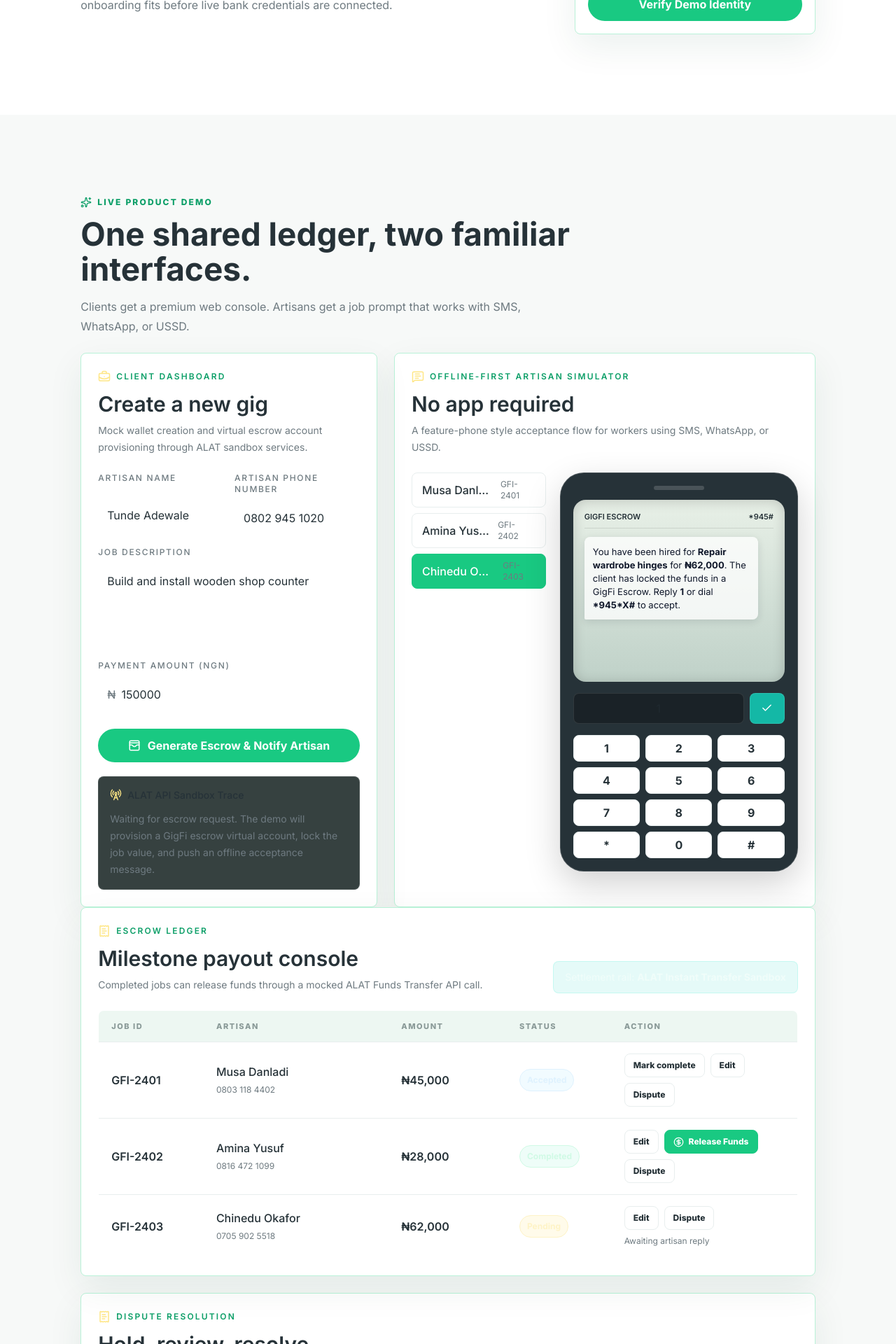
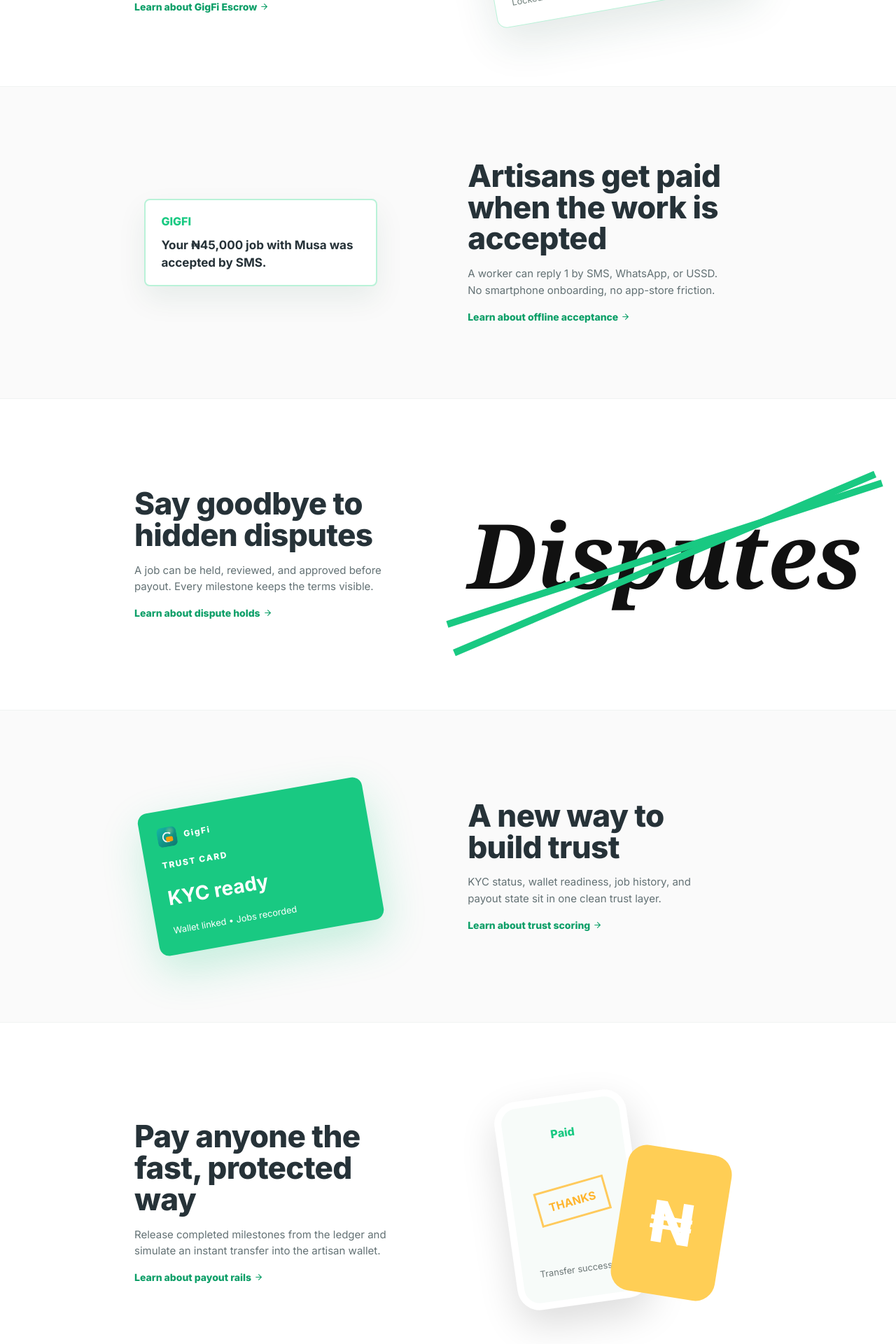
Before and after one commit to 0xNexuz/gigfi, a React (Vite) app: page / in a window 1280 px wide. Shown: the part 1260-3180 px from the top of the page at 70% size. Built offline with nearby package versions, Linux system fonts and the light colour scheme.

Commit message:
Add reference-style feature landing sections

```diff
--- a/src/main.jsx
+++ b/src/main.jsx
@@ -279,7 +279,7 @@
         <SiteNav />
         <Hero lockedValue={lockedValue} paidValue={paidValue} />
         <ProofStrip />
-        <AuthKycPanel user={user} onVerify={verifyDemoUser} />
+        <ReferenceFeatureSections />
 
         <section id="demo" className="site-section">
           <div className="section-heading">
@@ -319,6 +319,7 @@
           <DisputeCenter disputes={disputes} onResolveDispute={resolveDispute} />
         </section>
 
+        <AuthKycPanel user={user} onVerify={verifyDemoUser} />
         <WorkflowSection />
         <IntegrationSection />
         <UseCaseSection />
@@ -447,6 +448,148 @@
         </div>
       ))}
     </section>
+  );
+}
+
+function ReferenceFeatureSections() {
+  return (
+    <section className="reference-story" aria-label="GigFi product benefits">
+      <FeatureBand
+        title="Escrow fee-free for everyday gigs"
+        copy="Create protected job payments for carpenters, plumbers, and market runners with a virtual escrow record for every job."
+        link="Learn about GigFi Escrow"
+        visual={<EscrowCardVisual />}
+      />
+      <FeatureBand
+        flip
+        title="Artisans get paid when the work is accepted"
+        copy="A worker can reply 1 by SMS, WhatsApp, or USSD. No smartphone onboarding, no app-store friction."
+        link="Learn about offline acceptance"
+        visual={<NotificationVisual />}
+      />
+      <FeatureBand
+        title="Say goodbye to hidden disputes"
+        copy="A job can be held, reviewed, and approved before payout. Every milestone keeps the terms visible."
+        link="Learn about dispute holds"
+        visual={<FeesVisual />}
+      />
+      <FeatureBand
+        flip
+        title="A new way to build trust"
+        copy="KYC status, wallet readiness, job history, and payout state sit in one clean trust layer."
+        link="Learn about trust scoring"
+        visual={<TrustCardVisual />}
+      />
+      <FeatureBand
+        title="Pay anyone the fast, protected way"
+        copy="Release completed milestones from the ledger and simulate an instant transfer into the artisan wallet."
+        link="Learn about payout rails"
+        visual={<PhonePayVisual />}
+      />
+      <FeatureBand
+        flip
+        title="Make job records work harder"
+        copy="Every job creates a reusable receipt trail for repeat hiring, dispute review, and future financing signals."
+        link="Learn about job records"
+        visual={<ApyVisual />}
+      />
+      <FeatureBand
+        title="Stay in control with alerts"
+        copy="Clients can track accepted, completed, disputed, and paid jobs from one lightweight ledger."
+        link="Learn about job alerts"
+        visual={<AlertVisual />}
+      />
+      <FeatureBand
+        flip
+        title="Security & support you can trust"
+        copy="The prototype separates mocked bank calls into an adapter layer, so real credentials can move server-side later."
+        link="Read the docs"
+        visual={<SecurityVisual />}
+      />
+    </section>
+  );
+}
+
+function FeatureBand({ title, copy, link, visual, flip = false }) {
+  return (
+    <article className={`feature-band ${flip ? 'feature-band-flip' : ''}`}>
+      <div className="feature-copy">
+        <h2>{title}</h2>
+        <p>{copy}</p>
+        <a href={link === 'Read the docs' ? '/docs' : '/#demo'}>{link} <ArrowRight size={13} /></a>
+      </div>
+      <div className="feature-visual">{visual}</div>
+    </article>
+  );
+}
+
+function EscrowCardVisual() {
+  return (
+    <div className="mini-bank-card white-card">
+      <Logo />
+      <span>VIRTUAL ESCROW</span>
+      <b>NGN 150,000</b>
+      <small>Locked until milestone approval</small>
+    </div>
+  );
+}
+
+function NotificationVisual() {
+  return (
+    <div className="notification-card">
+      <span>GIGFI</span>
+      <p>Your ₦45,000 job with Musa was accepted by SMS.</p>
+    </div>
+  );
+}
+
+function FeesVisual() {
+  return <div className="fees-script">Disputes</div>;
+}
+
+function TrustCardVisual() {
+  return (
+    <div className="mini-bank-card green-card">
+      <Logo />
+      <span>TRUST CARD</span>
+      <b>KYC ready</b>
+      <small>Wallet linked • Jobs recorded</small>
+    </div>
+  );
+}
+
+function PhonePayVisual() {
+  return (
+    <div className="phone-pay-visual">
+      <div className="pay-phone">
+        <span>Paid</span>
+        <b>THANKS</b>
+        <small>Transfer successful</small>
+      </div>
+      <div className="pay-note">₦</div>
+    </div>
+  );
+}
+
+function ApyVisual() {
+  return <div className="apy-visual">1<span> Job ID</span></div>;
+}
+
+function AlertVisual() {
+  return (
+    <div className="alert-stack">
+      <div><span>Acceptance alerts</span><b /></div>
+      <div><span>Dispute alerts</span><b /></div>
+    </div>
+  );
+}
+
+function SecurityVisual() {
+  return (
+    <div className="security-visual">
+      <div className="lock-body" />
+      <div className="lock-loop" />
+    </div>
   );
 }
 
--- a/src/styles.css
+++ b/src/styles.css
@@ -263,6 +263,290 @@
   border: 1px solid rgba(255, 255, 255, .1);
   border-radius: 8px;
   background: rgba(255, 255, 255, .1);
+}
+
+.reference-story {
+  background: #fff;
+}
+
+.feature-band {
+  display: grid;
+  grid-template-columns: minmax(280px, .86fr) minmax(320px, 1fr);
+  gap: clamp(34px, 9vw, 130px);
+  align-items: center;
+  min-height: 430px;
+  padding: clamp(70px, 8vw, 116px) clamp(22px, 15vw, 225px);
+  border-bottom: 1px solid #f0f3f2;
+}
+
+.feature-band:nth-child(even) {
+  background: #fafafa;
+}
+
+.feature-band-flip .feature-copy {
+  order: 2;
+}
+
+.feature-band-flip .feature-visual {
+  order: 1;
+}
+
+.feature-copy h2 {
+  max-width: 390px;
+  margin: 0;
+  color: var(--gigfi-ink);
+  font-size: clamp(31px, 4vw, 44px);
+  font-weight: 850;
+  letter-spacing: -.015em;
+  line-height: 1.02;
+}
+
+.feature-copy p {
+  max-width: 360px;
+  margin: 16px 0 14px;
+  color: #637174;
+  font-size: 15px;
+  line-height: 1.55;
+}
+
+.feature-copy a {
+  display: inline-flex;
+  align-items: center;
+  gap: 4px;
+  color: var(--gigfi-green-dark);
+  font-size: 14px;
+  font-weight: 850;
+  text-decoration: none;
+}
+
+.feature-visual {
+  display: grid;
+  min-height: 240px;
+  place-items: center;
+  position: relative;
+}
+
+.mini-bank-card {
+  display: grid;
+  align-content: space-between;
+  width: min(380px, 90%);
+  aspect-ratio: 1.58;
+  border-radius: 14px;
+  padding: 24px;
+  transform: rotate(-10deg);
+}
+
+.mini-bank-card.white-card {
+  background: #fff;
+  border: 1px solid #b9f2d8;
+  box-shadow: 0 24px 60px rgba(22, 72, 54, .12);
+}
+
+.mini-bank-card.green-card {
+  background: var(--gigfi-green);
+  color: #fff;
+  box-shadow: 0 24px 60px rgba(25, 201, 130, .24);
+}
+
+.mini-bank-card span {
+  color: #778482;
+  font-size: 12px;
+  font-weight: 900;
+  letter-spacing: .14em;
+}
+
+.green-card span,
+.green-card .logo-word,
+.green-card small {
+  color: #fff !important;
+}
+
+.mini-bank-card b {
+  color: var(--gigfi-ink);
+  font-size: 28px;
+}
+
+.green-card b {
+  color: #fff;
+}
+
+.mini-bank-card small {
+  color: #71807c;
+}
+
+.notification-card {
+  width: min(420px, 92%);
+  border: 2px solid #b9f2d8;
+  border-radius: 8px;
+  background: #fff;
+  padding: 18px 22px;
+  box-shadow: 0 18px 42px rgba(16, 78, 55, .08);
+}
+
+.notification-card span {
+  color: var(--gigfi-green);
+  font-weight: 900;
+}
+
+.notification-card p {
+  margin: 10px 0 0;
+  color: var(--gigfi-ink);
+  font-size: 17px;
+  font-weight: 700;
+}
+
+.fees-script {
+  position: relative;
+  color: #111;
+  font-family: Georgia, serif;
+  font-size: clamp(74px, 10vw, 132px);
+  font-style: italic;
+  font-weight: 900;
+  line-height: 1;
+}
+
+.fees-script::before,
+.fees-script::after {
+  content: "";
+  position: absolute;
+  left: -8%;
+  right: -8%;
+  top: 45%;
+  height: 10px;
+  background: var(--gigfi-green);
+  transform: rotate(-18deg);
+}
+
+.fees-script::after {
+  top: 56%;
+  transform: rotate(-23deg);
+}
+
+.phone-pay-visual {
+  position: relative;
+  min-height: 310px;
+  width: min(360px, 90%);
+}
+
+.pay-phone {
+  position: absolute;
+  left: 24px;
+  top: 0;
+  display: grid;
+  place-items: center;
+  width: 190px;
+  height: 300px;
+  border: 10px solid #fff;
+  border-radius: 32px;
+  background: #f7fbf9;
+  box-shadow: 0 22px 55px rgba(0, 0, 0, .14);
+  transform: rotate(-8deg);
+}
+
+.pay-phone span {
+  color: var(--gigfi-green);
+  font-weight: 900;
+}
+
+.pay-phone b {
+  border: 3px solid #ffca5c;
+  color: #ffb52e;
+  padding: 10px 14px;
+  transform: rotate(-8deg);
+}
+
+.pay-phone small {
+  color: #6c7777;
+}
+
+.pay-note {
+  position: absolute;
+  right: 24px;
+  top: 78px;
+  display: grid;
+  place-items: center;
+  width: 150px;
+  height: 210px;
+  border-radius: 28px;
+  background: #ffce55;
+  color: #fff;
+  font-size: 82px;
+  font-weight: 900;
+  transform: rotate(9deg);
+}
+
+.apy-visual {
+  display: grid;
+  place-items: center;
+  width: min(360px, 88%);
+  aspect-ratio: 2.15;
+  border-radius: 50%;
+  background: #c9f8de;
+  color: var(--gigfi-ink);
+  font-size: clamp(58px, 8vw, 96px);
+  font-weight: 900;
+  -webkit-text-stroke: 2px #fff;
+}
+
+.apy-visual span {
+  display: block;
+  margin-left: 8px;
+  color: var(--gigfi-green-dark);
+  font-size: 24px;
+  -webkit-text-stroke: 0;
+}
+
+.alert-stack {
+  display: grid;
+  gap: 16px;
+  width: min(430px, 94%);
+}
+
+.alert-stack div {
+  display: flex;
+  align-items: center;
+  justify-content: space-between;
+  border: 2px solid #b9f2d8;
+  border-radius: 8px;
+  background: #fff;
+  padding: 18px 20px;
+  color: var(--gigfi-ink);
+  font-weight: 800;
+}
+
+.alert-stack b {
+  width: 54px;
+  height: 28px;
+  border-radius: 999px;
+  background: var(--gigfi-green);
+}
+
+.security-visual {
+  position: relative;
+  width: 210px;
+  height: 230px;
+}
+
+.lock-body {
+  position: absolute;
+  bottom: 0;
+  left: 28px;
+  width: 154px;
+  height: 118px;
+  border-radius: 8px;
+  background: linear-gradient(135deg, #f6f6f6, #bbb);
+  box-shadow: 0 22px 42px rgba(0, 0, 0, .18);
+}
+
+.lock-loop {
+  position: absolute;
+  left: 54px;
+  top: 16px;
+  width: 104px;
+  height: 120px;
+  border: 18px solid #d8d8d8;
+  border-bottom: 0;
+  border-radius: 60px 60px 0 0;
 }
 
 .proof-item {
@@ -1628,6 +1912,32 @@
     padding: 26px 22px;
   }
 
+  .feature-band,
+  .feature-band-flip {
+    grid-template-columns: 1fr;
+    gap: 24px;
+    min-height: auto;
+    padding: 70px 22px;
+  }
+
+  .feature-band-flip .feature-copy,
+  .feature-band-flip .feature-visual {
+    order: initial;
+  }
+
+  .feature-copy h2,
+  .feature-copy p {
+    max-width: none;
+  }
+
+  .feature-visual {
+    min-height: 220px;
+  }
+
+  .fees-script {
+    font-size: 72px;
+  }
+
   .auth-panel,
   .workflow-section,
   .integration-section,
```
